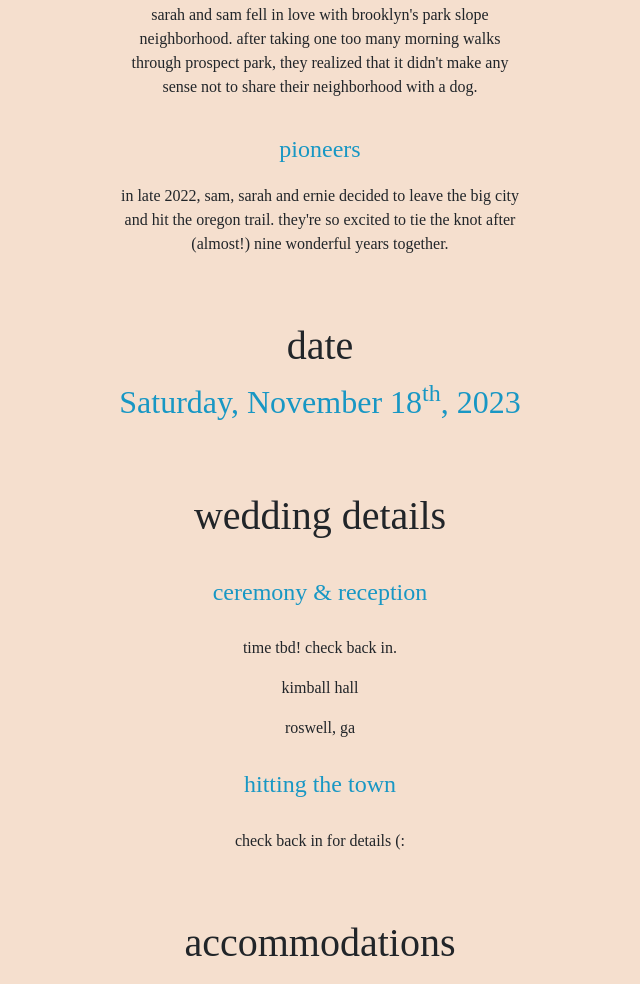
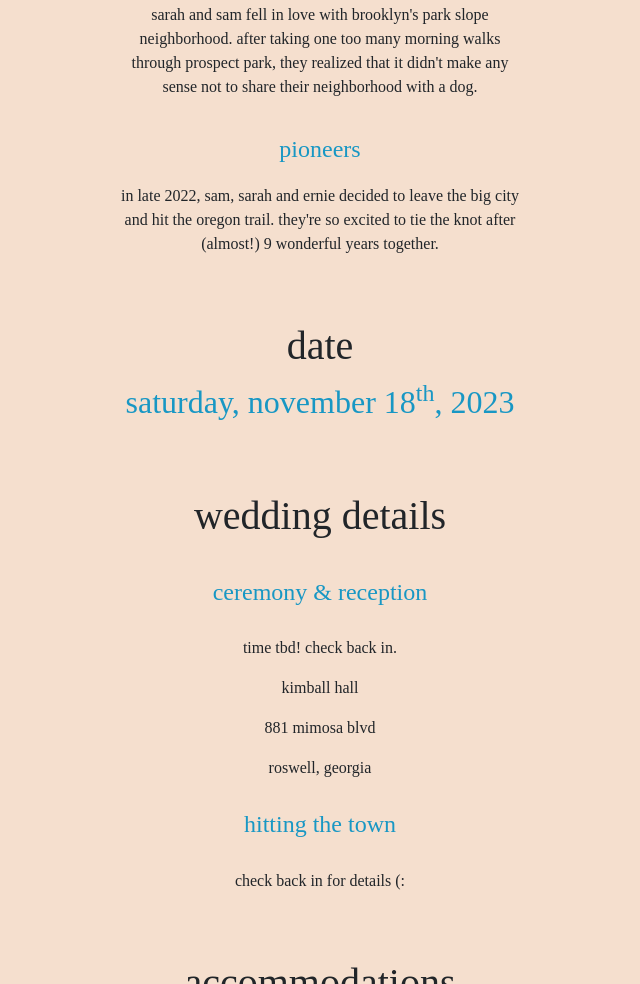
Before and after one commit to samereed04/peaches, a plain HTML site: page index.html in a window 1280 px wide. Shown: the part 846-1830 px from the top of the page, without its empty margins (320-960 px from the left). Drawn offline with nearby package versions, Linux system fonts and the light colour scheme; a web font is replaced by a local one.

Commit message:
updates to index.html

```diff
--- a/index.html
+++ b/index.html
@@ -97,7 +97,7 @@
       <div class="row">
         <div class="col-2 col-lg-4"></div>
         <div class="col-8 col-lg-4">
-          <p>in late 2022, sam, sarah and ernie decided to leave the big city and hit the oregon trail. they're so excited to tie the knot after (almost!) nine wonderful years together.</p>
+          <p>in late 2022, sam, sarah and ernie decided to leave the big city and hit the oregon trail. they're so excited to tie the knot after (almost!) 9 wonderful years together.</p>
         </div>
         <div class="col-2 col-lg-4"></div>
       </div>
@@ -105,7 +105,7 @@
       <!-- date section -->
       <div class="row body-row">
         <h1 id="wedding-date">date</h1>
-        <p style="font-size: 2rem; color: #1897c4">Saturday, November 18<sup>th</sup>, 2023</p>
+        <p style="font-size: 2rem; color: #1897c4">saturday, november 18<sup>th</sup>, 2023</p>
       </div>
       <!-- end date section -->
       <!-- details section -->
@@ -116,7 +116,8 @@
           <h4 style="color: #1897c4;margin-top: 30px; margin-bottom: 30px;">ceremony & reception</h4>
           <p>time tbd! check back in.</p>
           <p>kimball hall</p>
-          <p>roswell, ga</p>
+          <p>881 mimosa blvd</p>
+          <p>roswell, georgia</p>
           <h4 style="color: #1897c4;margin-top: 30px; margin-bottom: 30px;">hitting the town</h4>
           <p>check back in for details (:</p>
         </div>
```
